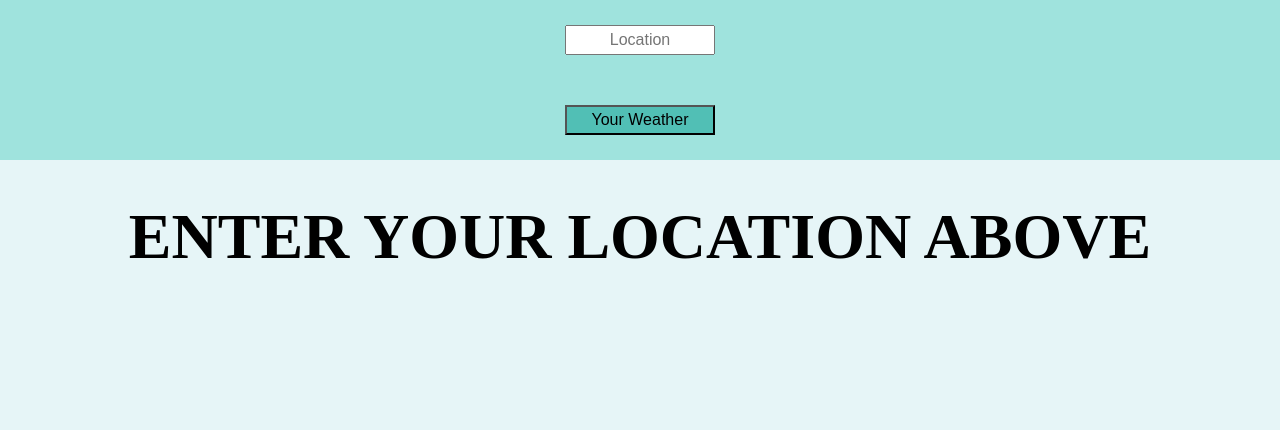
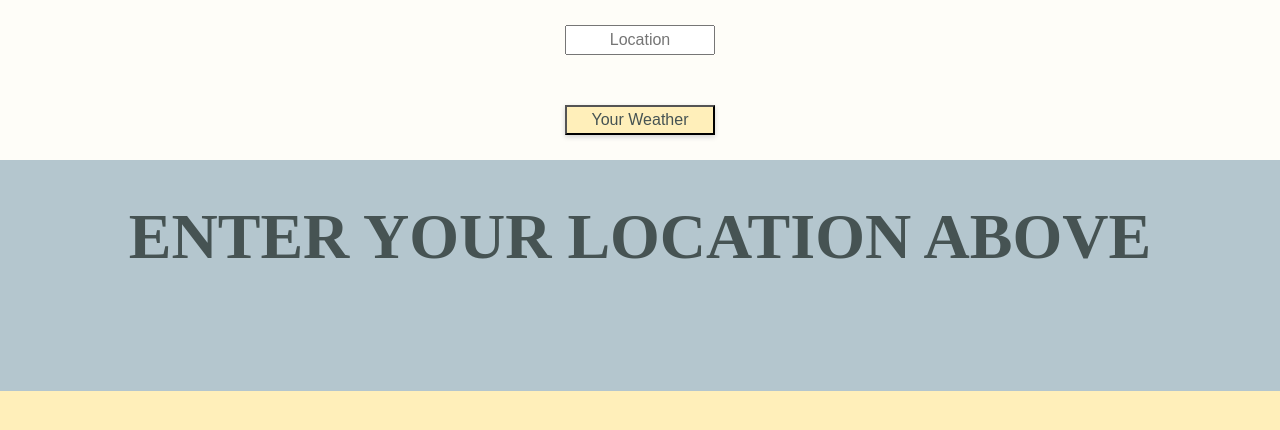
Before and after one commit to jamie29w/weather-api-app, a React (Create React App) app in the folder client/: page / in a window 1280 px wide. Shown: the top 430 px of the page. Built offline with nearby package versions, Linux system fonts and the light colour scheme.

Commit message:
updates to colors and organized objects by alpha

```diff
--- a/client/src/index.css
+++ b/client/src/index.css
@@ -1,13 +1,14 @@
 * {
     margin: 0;
     box-sizing: border-box;
+    color: #465353;
 }
 
 body {
-    background-color: #E6F5F7;
+    background-color: #FFEFBA;
 }
 
 
 input:-webkit-autofill {
-    -webkit-box-shadow: 0 0 0px 1000px #E6F5F7 inset;
+    -webkit-box-shadow: 0 0 0px 1000px #FFEFBA inset;
 }
--- a/client/src/main/body/Component.js
+++ b/client/src/main/body/Component.js
@@ -1,25 +1,24 @@
-import React from "react";
+import React from "react"
 import Daily from "./Daily"
 
 function BodyComponent (props) {
     const styles = {
+        headers: {
+            marginLeft: "auto",
+            marginRight: "auto",
+            marginTop: "5vh",
+            textAlign: "center",
+        },
         outerDiv: {
-            width: "100%",
+            backgroundColor: "#B4C6CE",
+            display: "flex",
+            flexDirection: "column",
             fontFamily: "platelet",
             fontSize: "2em",
             marginLeft: "auto",
             marginRight: "auto",
-            marginBottom: "5vh",
-            display: "flex",
-            flexDirection: "column",
             textAlign: 'center',
-            backgroundColor: "#E6F5F7",
-        },
-        headers: {
-            textAlign: "center",
-            marginLeft: "auto",
-            marginRight: "auto",
-            marginTop: "5vh"
+            width: "100%",
         }
     }
     return (
--- a/client/src/main/body/Daily.js
+++ b/client/src/main/body/Daily.js
@@ -7,19 +7,16 @@ function Daily (props) {
             flexDirection: "column",
             textAlign: "center",
         },
-        innerDivStyles: {
-            display: "flex",
-            flexDirection: "row",
-            justifyContent: "space-around",
-        },
         headers: {
             textAlign: "center",
             marginLeft: "auto",
             marginRight: "auto",
             marginTop: "2.5vh"
         },
-        spans: {
-            color: "#004843",
+        innerDivStyles: {
+            display: "flex",
+            flexDirection: "row",
+            justifyContent: "space-around",
         }
     }
 
@@ -27,8 +24,6 @@ function Daily (props) {
     const day = date.getUTCDay()
     const week = ["SUN", "MON", "TUES", "WED", "THURS", "FRI", "SAT"]
     const dayOfWeek = week[day]
-
-
 
     return (
         <div style={styles.outerDivStyles}>
--- a/client/src/main/header/Component.js
+++ b/client/src/main/header/Component.js
@@ -1,37 +1,38 @@
-import React from 'react';
+import React from 'react'
 
 function HeaderComponent(props) {
 
     const styles = {
         background: {
-            backgroundColor: "#9FE3DD",
+            alignContent: "center",
+            backgroundColor: "#FEFDF8",
+            display: "flex",
+            flexDirection: "column",
+            height: "20vh",
+            justifyContent: "space-around",
             width: "100%",
-            height: "20vh",
-            display: "flex",
-            justifyContent: "space-around",
-            flexDirection: "column",
-            alignContent: "center",
+        },
+        button: {
+            backgroundColor: "#FFEFBA",
+            boxShadow: "0 2px 5px lightgrey",
+            fontSize: "1em",
+            height: "30px",
+            width: "150px"
         },
         form: {
+            display: "flex",
+            flexDirection: "column",
             height: "20vh",
+            justifyContent: "space-around",
             marginLeft: "auto",
             marginRight: "auto",
-            display: "flex",
-            justifyContent: "space-around",
-            flexDirection: "column",
         },
         input: {
+            fontSize: "1em",
             height: "30px",
-            width: "150px",
-            fontSize: "1em",
-            textAlign: "center"
-        },
-        button: {
-            height: "30px",
-            width: "150px",
-            fontSize: "1em",
-            backgroundColor: "#51BFB5"
-        },
+            textAlign: "center",
+            width: "150px"
+        }
     }
 
     return (
@@ -44,4 +45,4 @@ function HeaderComponent(props) {
     )
 }
 
-export default HeaderComponent;
+export default HeaderComponent
```
Also changed, not shown: client/src/main/App.js (+11 -10 lines).
